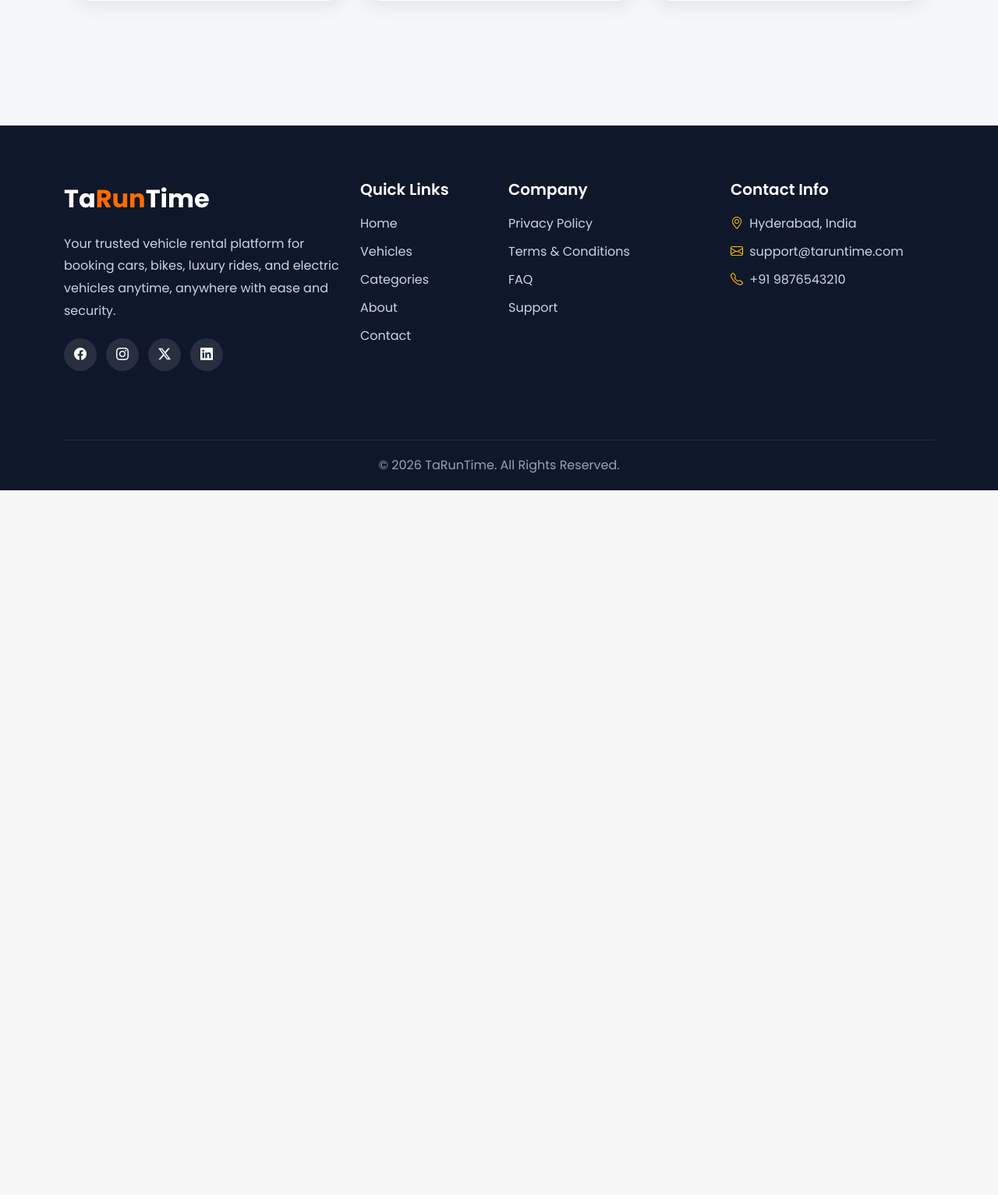
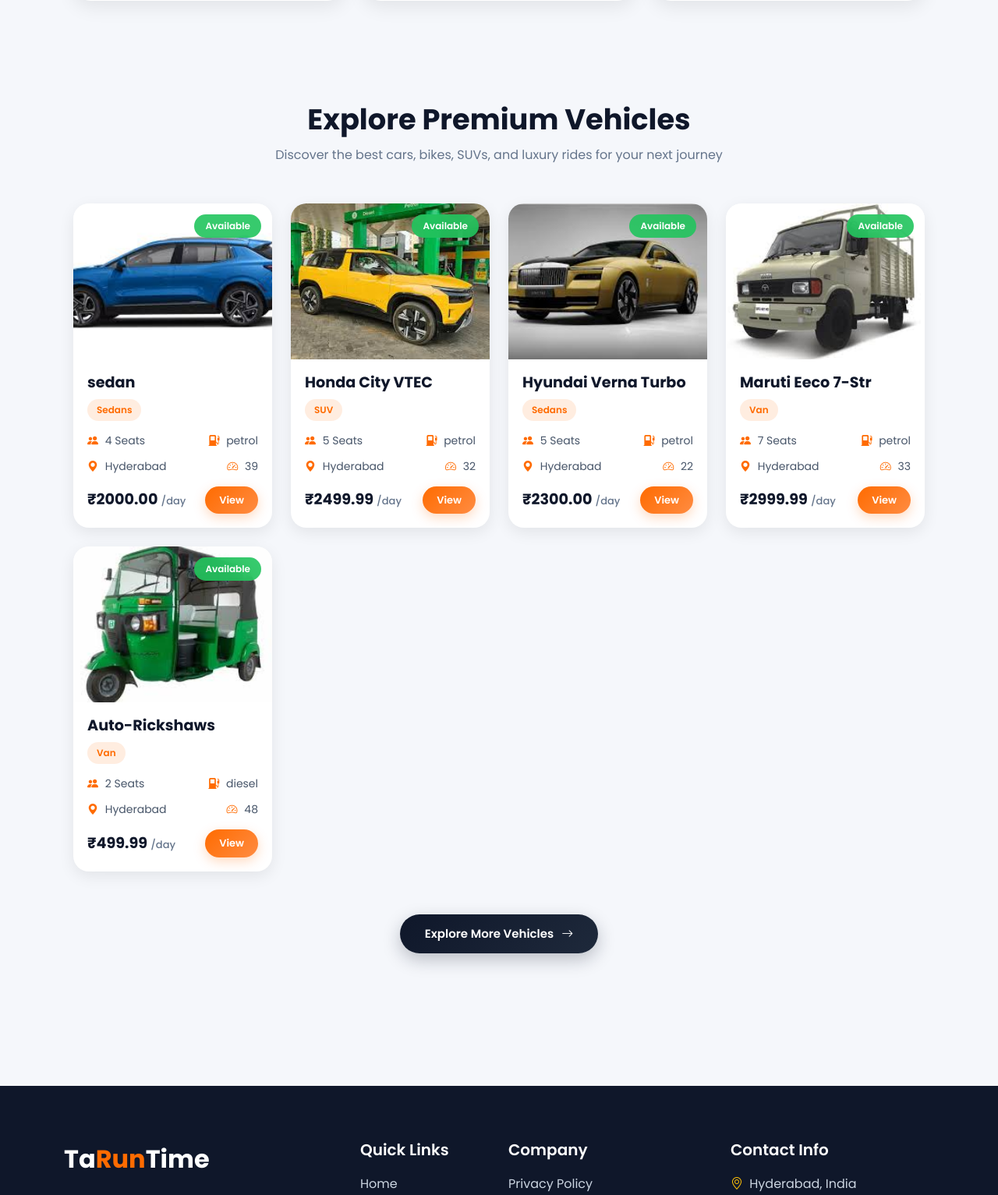
Before and after one commit to Miryabbelli-Tarun/TaRunTime_Vehical_Rental, a Django app: page / in a window 1280 px wide. Shown: the part 1709-3242 px from the top of the page at 78% size. Before the commit the page ends 2338 px from the top, so only its background shows below. Run offline with Django 5.2, Linux system fonts and the light colour scheme; data comes from the database, SQL or seed files in the repository; both versions use the stored data as it was after the commit.

Commit message:
vehicle details page added

```diff
--- a/home/urls.py
+++ b/home/urls.py
@@ -5,5 +5,6 @@ from home import views
 urlpatterns = [
     path('',views.home,name='home'),
     path('category-list/',views.category_list_view,name='category_list'),
+    path('vehicle_details/<slug:vehicle_slug>/',views.vehicle_details_view,name='vehicle_details'),
 
 ]
--- a/home/views.py
+++ b/home/views.py
@@ -1,15 +1,17 @@
-from django.shortcuts import render
+from django.shortcuts import get_object_or_404, render
 
-from home.models import Banner, Category
+from home.models import Banner, Category, Vehicle
 
 # Create your views here.
 def home(request):
     categories=Category.objects.all().order_by('?')[:6]
     banners=Banner.objects.filter(is_active=True)
+    vehicles=Vehicle.objects.filter(availability=True)
 
     context={
         "categories":categories,
-        'banners':banners
+        'banners':banners,
+        'vehicles':vehicles
     }
     return render(request,'home.html',context)
 
@@ -19,3 +21,12 @@ def category_list_view(request):
         'categories':categories
     }
     return render(request,'category_list.html',context)
+
+
+def vehicle_details_view(request,vehicle_slug):
+    vehicle=get_object_or_404(Vehicle,slug=vehicle_slug)
+    # print(vehicle)
+    context={
+        'vehicle':vehicle,
+    }
+    return render(request,'vehicle_details.html',context)
--- a/templates/home.html
+++ b/templates/home.html
@@ -17,4 +17,11 @@ TaRunTime
 
 {% include 'partials/category.html' %}
 
+
+
+<!-- ===========================
+  vehicals List
+=========================== -->
+{% include 'partials/vehicles.html' %}
+
 {% endblock %}
--- /dev/null
+++ b/templates/partials/vehicles.html
@@ -0,0 +1,394 @@
+
+
+{% block content %}
+
+<style>
+
+    .vehicle-section{
+        padding: 70px 0;
+    }
+
+    .section-heading{
+        text-align: center;
+        margin-bottom: 50px;
+    }
+
+    .section-heading h2{
+        font-size: 2.3rem;
+        font-weight: 700;
+        color: #0f172a;
+        margin-bottom: 12px;
+    }
+
+    .section-heading p{
+        color: #64748b;
+        font-size: 1rem;
+    }
+
+    /* =========================
+        VEHICLE CARD
+    ========================== */
+
+    .vehicle-card{
+        background: white;
+        border-radius: 20px;
+        overflow: hidden;
+        box-shadow: 0 6px 20px rgba(0,0,0,0.08);
+        transition: 0.35s;
+        height: 100%;
+    }
+
+    .vehicle-card:hover{
+        transform: translateY(-8px);
+        box-shadow: 0 12px 30px rgba(0,0,0,0.12);
+    }
+
+    /* Vehicle Image */
+
+    .vehicle-image-wrapper{
+        position: relative;
+        overflow: hidden;
+    }
+
+    .vehicle-image{
+        width: 100%;
+        height: 200px;
+        object-fit: cover;
+        transition: 0.4s;
+    }
+
+    .vehicle-card:hover .vehicle-image{
+        transform: scale(1.06);
+    }
+
+    /* Availability Badge */
+
+    .availability-badge{
+        position: absolute;
+        top: 14px;
+        right: 14px;
+        padding: 6px 14px;
+        border-radius: 50px;
+        font-size: 12px;
+        font-weight: 600;
+        color: white;
+        backdrop-filter: blur(10px);
+    }
+
+    .available{
+        background: rgba(34,197,94,0.9);
+    }
+
+    .not-available{
+        background: rgba(239,68,68,0.9);
+    }
+
+    /* Card Content */
+
+    .vehicle-content{
+        padding: 18px;
+    }
+
+    .vehicle-name{
+        font-size: 1.2rem;
+        font-weight: 700;
+        color: #0f172a;
+        margin-bottom: 10px;
+    }
+
+    .vehicle-category{
+        display: inline-block;
+        padding: 5px 12px;
+        border-radius: 50px;
+        background: rgba(255,107,0,0.12);
+        color: #ff6b00;
+        font-size: 12px;
+        font-weight: 600;
+        margin-bottom: 15px;
+    }
+
+    /* Vehicle Info */
+
+    .vehicle-info{
+        display: flex;
+        justify-content: space-between;
+        align-items: center;
+        margin-bottom: 12px;
+        color: #475569;
+        font-size: 14px;
+    }
+
+    .vehicle-info i{
+        color: #ff6b00;
+        margin-right: 5px;
+    }
+
+    /* Price */
+
+    .vehicle-price{
+        margin-top: 15px;
+        display: flex;
+        justify-content: space-between;
+        align-items: center;
+    }
+
+    .price{
+        font-size: 1.2rem;
+        font-weight: 700;
+        color: #0f172a;
+    }
+
+    .price span{
+        font-size: 13px;
+        color: #64748b;
+        font-weight: 500;
+    }
+
+    /* Button */
+
+    .vehicle-btn{
+        padding: 8px 18px;
+        border-radius: 50px;
+        background: linear-gradient(135deg,#ff6b00,#ff8c42);
+        color: white;
+        font-size: 13px;
+        font-weight: 600;
+        transition: 0.3s;
+        box-shadow: 0 5px 15px rgba(255,107,0,0.25);
+    }
+
+    .vehicle-card:hover .vehicle-btn{
+        transform: translateY(-2px);
+    }
+
+    /* Explore More Button */
+
+    .explore-more-wrapper{
+        margin-top: 55px;
+        text-align: center;
+    }
+
+    .explore-btn{
+        display: inline-flex;
+        align-items: center;
+        gap: 10px;
+        padding: 14px 32px;
+        border-radius: 60px;
+        background: linear-gradient(135deg,#0f172a,#1e293b);
+        color: white;
+        text-decoration: none;
+        font-size: 15px;
+        font-weight: 600;
+        transition: 0.3s;
+        box-shadow: 0 8px 22px rgba(15,23,42,0.25);
+    }
+
+    .explore-btn:hover{
+        transform: translateY(-4px);
+        color: white;
+    }
+
+    /* Remove Link Decoration */
+
+    .vehicle-link{
+        text-decoration: none;
+    }
+
+    /* Responsive */
+
+    @media(max-width:768px){
+
+        .section-heading h2{
+            font-size: 2rem;
+        }
+
+        .vehicle-image{
+            height: 220px;
+        }
+
+    }
+
+</style>
+
+
+<section class="vehicle-section">
+
+    <div class="container">
+
+        <!-- Heading -->
+        <div class="section-heading">
+
+            <h2>
+                Explore Premium Vehicles
+            </h2>
+
+            <p>
+                Discover the best cars, bikes, SUVs, and luxury rides for your next journey
+            </p>
+
+        </div>
+
+        <!-- Vehicles Row -->
+        <div class="row g-4">
+
+            {% for vehicle in vehicles %}
+
+            <div class="col-12 col-md-6 col-lg-3">
+
+                <!-- Entire Card Clickable -->
+                <a
+                    href="{% url 'vehicle_details' vehicle.slug %}"
+                    class="vehicle-link"
+                >
+
+                    <div class="vehicle-card">
+
+                        <!-- Image -->
+                        <div class="vehicle-image-wrapper">
+
+                            <img
+                                src="{{ vehicle.image.url }}"
+                                alt="{{ vehicle.name }}"
+                                class="vehicle-image"
+                            >
+
+                            <!-- Availability -->
+                            {% if vehicle.availability %}
+
+                                <span class="availability-badge available">
+
+                                    Available
+
+                                </span>
+
+                            {% else %}
+
+                                <span class="availability-badge not-available">
+
+                                    Not Available
+
+                                </span>
+
+                            {% endif %}
+
+                        </div>
+
+                        <!-- Content -->
+                        <div class="vehicle-content">
+
+                            <!-- Name -->
+                            <h3 class="vehicle-name">
+
+                                {{ vehicle.name }}
+
+                            </h3>
+
+                            <!-- Category -->
+                            <span class="vehicle-category">
+
+                                {{ vehicle.category.name }}
+
+                            </span>
+
+                            <!-- Capacity & Fuel -->
+                            <div class="vehicle-info">
+
+                                <div>
+
+                                    <i class="bi bi-people-fill"></i>
+
+                                    {{ vehicle.seat_capacity }} Seats
+
+                                </div>
+
+                                <div>
+
+                                    <i class="bi bi-fuel-pump-fill"></i>
+
+                                    {{ vehicle.fuel_type }}
+
+                                </div>
+
+                            </div>
+
+                            <!-- Location -->
+                            <div class="vehicle-info">
+
+                                <div>
+
+                                    <i class="bi bi-geo-alt-fill"></i>
+
+                                    {{ vehicle.location }}
+
+                                </div>
+
+                                <div>
+
+                                    <i class="bi bi-speedometer2"></i>
+
+                                    {{ vehicle.mileage }}
+
+                                </div>
+
+                            </div>
+
+                            <!-- Price -->
+                            <div class="vehicle-price">
+
+                                <div class="price">
+
+                                    ₹{{ vehicle.price_per_day }}
+
+                                    <span>/day</span>
+
+                                </div>
+
+                                <!-- Fake Button -->
+                                <span class="vehicle-btn">
+
+                                    View
+
+                                </span>
+
+                            </div>
+
+                        </div>
+
+                    </div>
+
+                </a>
+
+            </div>
+
+            {% empty %}
+
+            <div class="col-12 text-center">
+
+                <h4>
+                    No Vehicles Available
+                </h4>
+
+            </div>
+
+            {% endfor %}
+
+        </div>
+
+        <!-- Explore More -->
+        <div class="explore-more-wrapper">
+
+            <a href="#" class="explore-btn">
+
+                Explore More Vehicles
+
+                <i class="bi bi-arrow-right"></i>
+
+            </a>
+
+        </div>
+
+    </div>
+
+</section>
+
+{% endblock %}
```
Also changed, not shown: templates/vehicle_details.html (added, +330 -0 lines), db.sqlite3, media/vehicle_images/auto.jpg (added), media/vehicle_images/electic_car.jpg (added), media/vehicle_images/rolls_royce.jpg (added), media/vehicle_images/sierra.jpg (added), media/vehicle_images/van.jpg (added).
